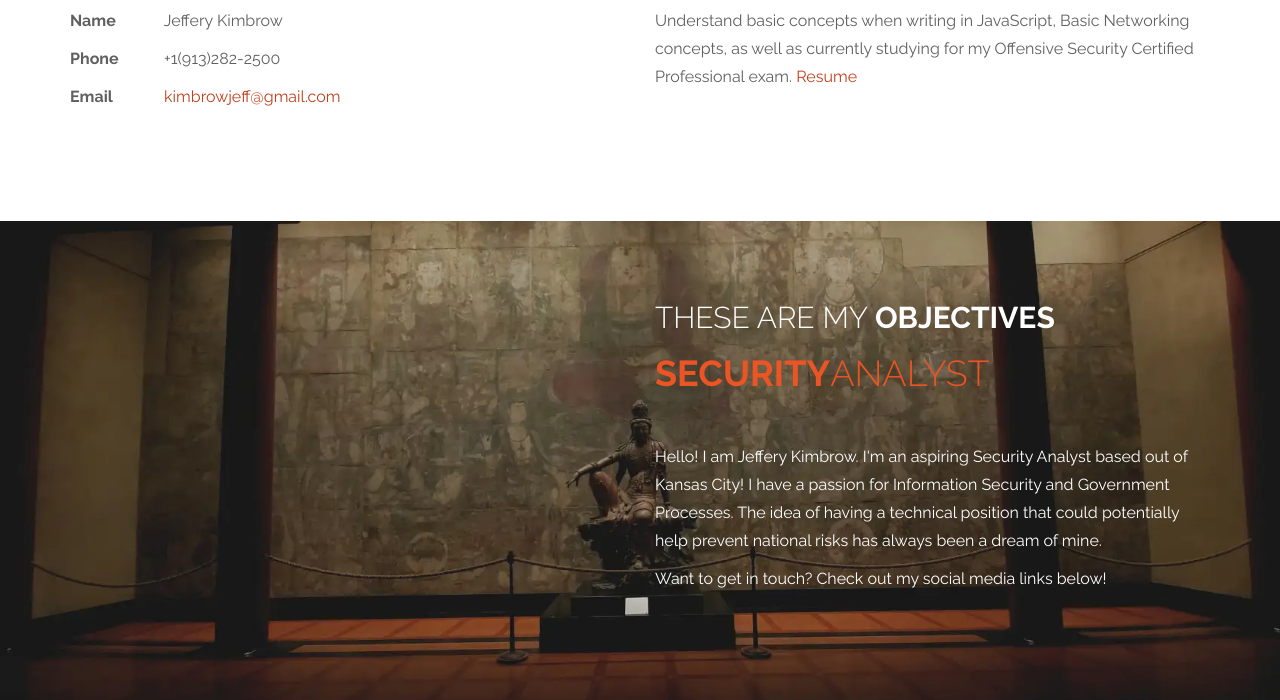
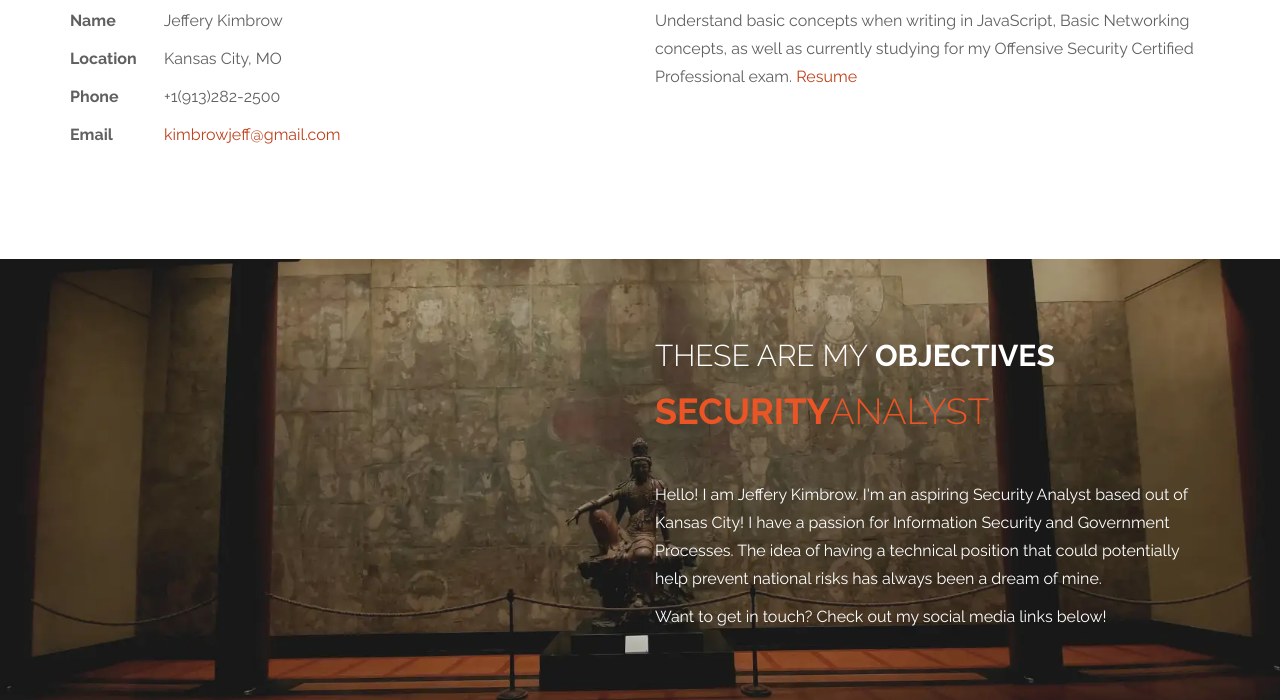
Before and after one commit to kimbrow-slice/JeffKimbrow, a plain HTML site: page index.html in a window 1280 px wide. Shown: the part 1895-2595 px from the top of the page. Drawn offline with Linux system fonts and the light colour scheme.

Commit message:
location added

```diff
--- a/index.html
+++ b/index.html
@@ -117,6 +117,7 @@ https://templatemo.com/tm-464-ultra-profile
                 <div class="col-md-6 col-sm-6">
                     <h2 class="title"><strong>About</strong> Me</h2>
                     <p><span class="tm-info-label">Name</span> Jeffery Kimbrow</p>
+                    <p><span class="tm-info-label">Location</span> Kansas City, MO</p>
                     <p><span class="tm-info-label">Phone</span> +1(913)282-2500</p>
                     <p><span class="tm-info-label">Email</span>
                         <a href="mailto:kimbrowjeff@gmail.com" id="Email"> kimbrowjeff@gmail.com</a></p>
```
